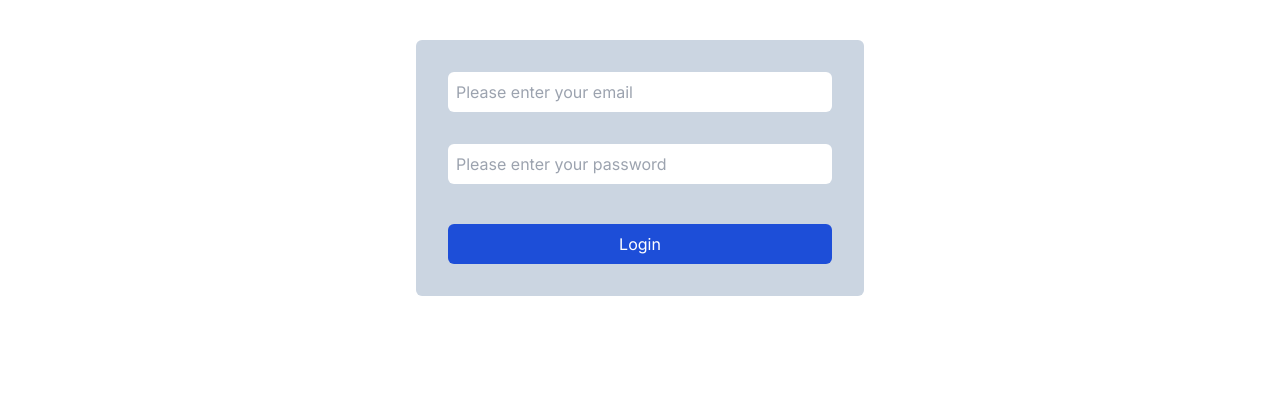
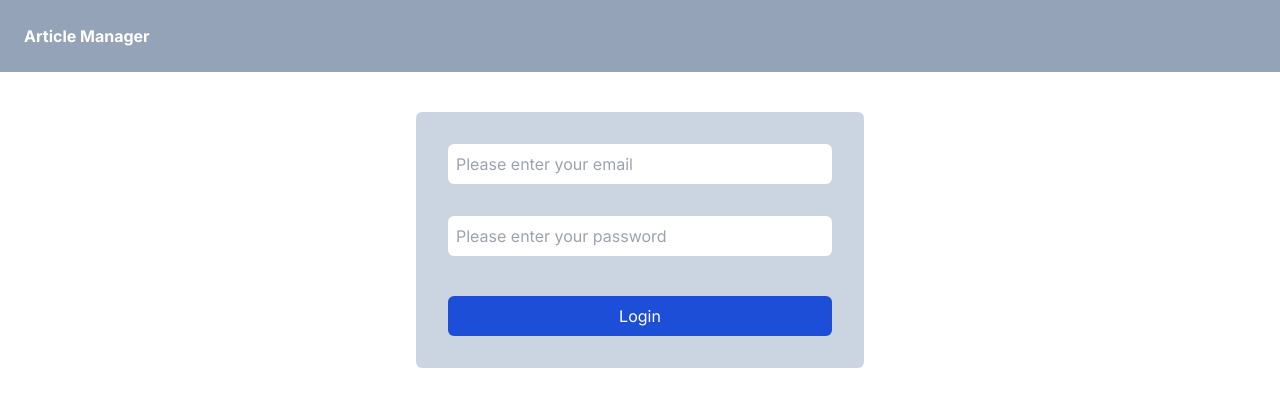
Before and after one commit to ArtyomZayarny/article-manager, a Next.js app in the folder client/: page /admin in a window 1280 px wide. Shown: the top 406 px of the page. Built offline with nearby package versions, Linux system fonts and the light colour scheme.

Commit message:
added header for admin login page

```diff
--- a/client/app/admin/page.tsx
+++ b/client/app/admin/page.tsx
@@ -1,7 +1,9 @@
 'use client';
+import Link from 'next/link';
 import { redirect, useRouter } from 'next/navigation';
 import { useEffect, useState } from 'react';
 import { SubmitHandler, useForm } from 'react-hook-form';
+import { Header } from '../components/Header';
 import { fetchData } from '../utils/fetchData';
 
 type Inputs = {
@@ -48,6 +50,14 @@ export default function AdminPage() {
   };
 
   return (
+    <>
+      <Header>
+        <div className={'flex w-full justify-between'}>
+          <Link href={'/'} className={'font-bold text-white'}>
+            Article Manager
+          </Link>
+        </div>
+      </Header>
       <div className={'flex justify-center w-full  mt-10'}>
         <form
           onSubmit={handleSubmit(onSubmit)}
@@ -95,5 +105,6 @@ export default function AdminPage() {
           </div>
         </form>
       </div>
+    </>
   );
 }
```
Lines whose indentation alone changed are shown as unchanged.
